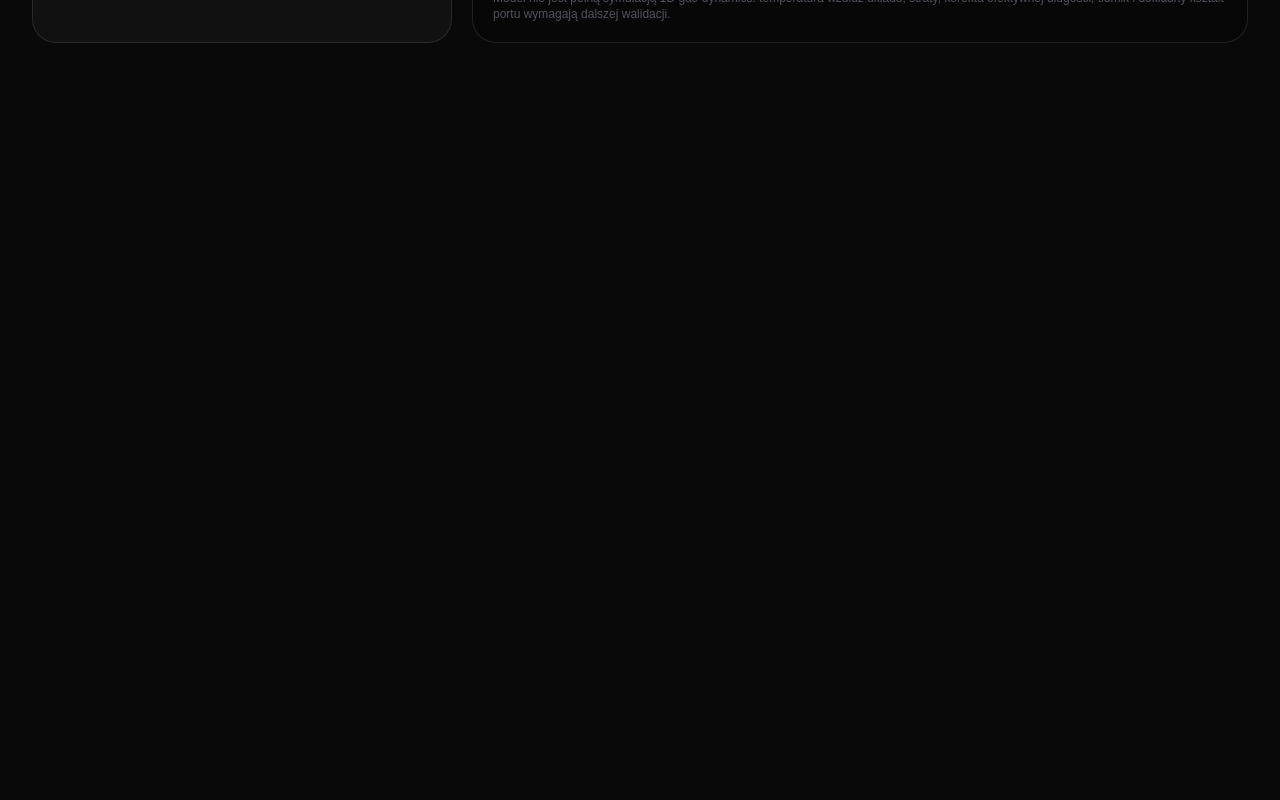
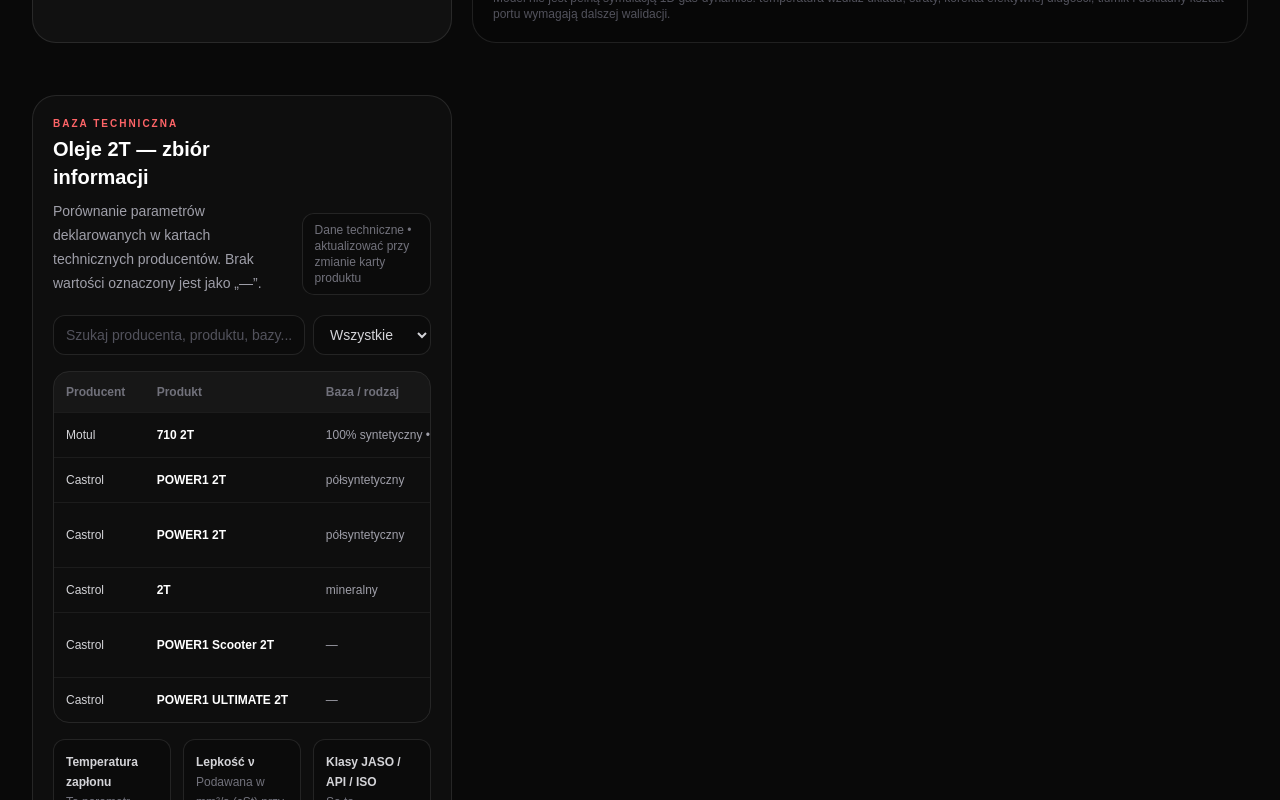
Before and after one commit to maker599/Motohub, a Next.js app: page /narzedzia in a window 1280 px wide. Shown: the part 2220-3020 px from the top of the page. Before the commit the page ends 2283 px from the top, so only its background shows below. Built offline with nearby package versions, Linux system fonts and the light colour scheme; no server answers.

Commit message:
feat: add 2T oil technical information table

```diff
--- a/app/narzedzia/page.tsx
+++ b/app/narzedzia/page.tsx
@@ -287,6 +287,56 @@ export default function ToolsPage(){
      <div className="rounded-3xl border border-white/10 bg-white/[.035] p-5"><h2 className="font-bold">Kontrola</h2><div className="mt-4 space-y-3 text-sm"><div className="flex justify-between"><span className="text-zinc-500">Długość strojenia</span><b>{round(r.tuned)} mm</b></div><div className="flex justify-between"><span className="text-zinc-500">Rura wlotowa</span><b>{round(r.header)} mm</b></div><div className="flex justify-between"><span className="text-zinc-500">Stinger</span><b>Ø {round(r.stinger)} × {round(r.stingerLength)} mm</b></div><div className="flex justify-between"><span className="text-zinc-500">EGT</span><b>{round(i.egt)}°C</b></div></div><div className="mt-5 rounded-2xl border border-red-500/20 bg-red-500/[.06] p-4 text-xs leading-5 text-zinc-300"><b className="text-white">Ważne:</b> to model akustyczny i proporcjonalny punktu startowego. Port timing, temperatura, kształt kanału, króciec, tłumik i straty przepływu zmieniają rzeczywisty wynik.</div></div></div>
     <div className="rounded-3xl border border-white/10 bg-black/20 p-5"><h2 className="font-bold">Model i założenia</h2><p className="mt-2 text-sm leading-6 text-zinc-400">Długość akustyczna jest tu traktowana jako model orientacyjny. Rzeczywista długość strojenia zależy m.in. od temperatury wzdłuż wydechu, prędkości dźwięku, korekty efektywnej długości oraz geometrii portu. Rozwinięcia blach są geometrią wykonawczą dla przyjętych wymiarów, ale nie są certyfikowanym projektem silnika.</p><p className="mt-3 text-xs text-zinc-600">Model nie jest pełną symulacją 1D gas-dynamics: temperatura wzdłuż układu, straty, korekta efektywnej długości, tłumik i dokładny kształt portu wymagają dalszej walidacji.</p></div>
    </section>
+
+  <section className="mt-8 rounded-3xl border border-white/10 bg-white/[.025] p-5">
+   <div className="flex flex-col gap-3 md:flex-row md:items-end md:justify-between">
+    <div>
+     <p className="text-[10px] font-bold uppercase tracking-[.2em] text-red-400">Baza techniczna</p>
+     <h2 className="mt-1 text-xl font-bold">Oleje 2T — zbiór informacji</h2>
+     <p className="mt-2 max-w-3xl text-sm leading-6 text-zinc-400">Porównanie parametrów deklarowanych w kartach technicznych producentów. Brak wartości oznaczony jest jako „—”.</p>
+    </div>
+    <div className="rounded-xl border border-white/10 bg-black/20 px-3 py-2 text-xs text-zinc-500">Dane techniczne • aktualizować przy zmianie karty produktu</div>
+   </div>
+   {(() => {
+    type Oil={producer:string;name:string;base:string;jaso:string;api:string;iso:string;v40:string;v100:string;density:string;flash:string;pour:string;tbn:string;notes:string};
+    const oils:Oil[]=[
+     {producer:"Motul",name:"710 2T",base:"100% syntetyczny • ester",jaso:"FD",api:"TC",iso:"L-EGD",v40:"70.2 mm²/s",v100:"10.9 mm²/s",density:"0.877 g/cm³",flash:"116°C",pour:"-57°C",tbn:"2.1",notes:"Wysokowydajnościowy olej 2T; dane z TDS 2025"},
+     {producer:"Castrol",name:"POWER1 2T",base:"półsyntetyczny",jaso:"FD",api:"TC",iso:"L-EGD",v40:"36.1 mm²/s",v100:"6.9 mm²/s",density:"0.862 g/ml",flash:"73°C",pour:"-42°C",tbn:"—",notes:"Clean Burn Formula; wartości typowe z PDS"},
+     {producer:"Castrol",name:"POWER1 2T",base:"półsyntetyczny",jaso:"FD",api:"TC",iso:"L-EGD",v40:"36.14 mm²/s",v100:"25.4 mm²/s",density:"0.862 g/ml",flash:"66°C",pour:"-42°C",tbn:"—",notes:"Osobna karta produktu/rynek — zachowano jako oddzielny wpis źródłowy"},
+     {producer:"Castrol",name:"2T",base:"mineralny",jaso:"FB",api:"—",iso:"—",v40:"92 mm²/s",v100:"10.75 mm²/s",density:"0.8872 g/ml",flash:"235°C",pour:"-12°C",tbn:"0.66",notes:"Mineralny olej 2T; low-ash formulation"},
+     {producer:"Castrol",name:"POWER1 Scooter 2T",base:"—",jaso:"FD",api:"TC+",iso:"L-EGD",v40:"78.6 mm²/s",v100:"9.67 mm²/s",density:"0.890 g/ml",flash:"—",pour:"—",tbn:"—",notes:"Produkt 2T do skuterów; dane zależne od konkretnej karty rynku"},
+     {producer:"Castrol",name:"POWER1 ULTIMATE 2T",base:"—",jaso:"FD",api:"TC",iso:"L-EGD",v40:"—",v100:"—",density:"—",flash:"—",pour:"—",tbn:"—",notes:"Producent deklaruje API TC, ISO-L-EGD i JASO FD"},
+    ];
+    const [q,setQ]=useState("");
+    const [filter,setFilter]=useState("Wszystkie");
+    const filters=["Wszystkie","JASO FD","JASO FC","JASO FB","ISO-L-EGD","API TC"];
+    const ok=(o:Oil)=>filter==="Wszystkie"||filter==="JASO "+o.jaso||(filter==="ISO-L-EGD"&&o.iso==="L-EGD")||(filter==="API TC"&&o.api.includes("TC"));
+    const shown=oils.filter(o=>ok(o)&&(o.producer+" "+o.name+" "+o.base+" "+o.notes).toLowerCase().includes(q.toLowerCase()));
+    return <div className="mt-5">
+     <div className="mb-4 flex flex-col gap-2 md:flex-row">
+      <input value={q} onChange={e=>setQ(e.target.value)} placeholder="Szukaj producenta, produktu, bazy..." className="h-10 flex-1 rounded-xl border border-white/10 bg-black/20 px-3 text-sm text-zinc-200 outline-none placeholder:text-zinc-600 focus:border-red-500/40"/>
+      <select value={filter} onChange={e=>setFilter(e.target.value)} className="h-10 rounded-xl border border-white/10 bg-black/20 px-3 text-sm text-zinc-300 outline-none">{filters.map(f=><option key={f}>{f}</option>)}</select>
+     </div>
+     <div className="overflow-x-auto rounded-2xl border border-white/10">
+      <table className="min-w-[1500px] w-full text-left text-xs">
+       <thead className="bg-white/[.04] text-zinc-500"><tr>
+        {["Producent","Produkt","Baza / rodzaj","JASO","API","ISO","ν 40°C","ν 100°C","Gęstość","Temp. zapłonu","Temp. płynięcia","TBN","Uwagi"].map(h=><th key={h} className="px-3 py-3">{h}</th>)}
+       </tr></thead>
+       <tbody>{shown.map((o,n)=><tr key={o.producer+o.name+n} className="border-t border-white/[.06] hover:bg-white/[.025]">
+        <td className="px-3 py-3 font-medium text-zinc-300">{o.producer}</td><td className="px-3 py-3 font-bold text-white">{o.name}</td><td className="px-3 py-3 text-zinc-400">{o.base}</td>
+        <td className="px-3 py-3">{o.jaso==="FD"?<span className="rounded-md bg-red-500/10 px-2 py-1 text-red-300">FD</span>:o.jaso}</td>
+        <td className="px-3 py-3 text-zinc-300">{o.api}</td><td className="px-3 py-3 text-zinc-300">{o.iso}</td><td className="px-3 py-3 text-zinc-400">{o.v40}</td><td className="px-3 py-3 text-zinc-400">{o.v100}</td><td className="px-3 py-3 text-zinc-400">{o.density}</td><td className="px-3 py-3 text-zinc-400">{o.flash}</td><td className="px-3 py-3 text-zinc-400">{o.pour}</td><td className="px-3 py-3 text-zinc-400">{o.tbn}</td><td className="max-w-[280px] px-3 py-3 leading-5 text-zinc-500">{o.notes}</td>
+       </tr>)}{shown.length===0&&<tr><td colSpan={13} className="px-4 py-10 text-center text-zinc-600">Brak wyników.</td></tr>}</tbody>
+      </table>
+     </div>
+     <div className="mt-4 grid gap-3 md:grid-cols-3">
+      <div className="rounded-xl border border-white/10 bg-black/15 p-3 text-xs leading-5 text-zinc-500"><b className="text-zinc-300">Temperatura zapłonu</b><br/>To parametr laboratoryjny określający temperaturę, przy której pary mogą się zapalić. Nie jest temperaturą spalania w cylindrze.</div>
+      <div className="rounded-xl border border-white/10 bg-black/15 p-3 text-xs leading-5 text-zinc-500"><b className="text-zinc-300">Lepkość ν</b><br/>Podawana w mm²/s (cSt) przy konkretnej temperaturze. Wartości z różnych kart należy porównywać razem z metodą badania.</div>
+      <div className="rounded-xl border border-white/10 bg-black/15 p-3 text-xs leading-5 text-zinc-500"><b className="text-zinc-300">Klasy JASO / API / ISO</b><br/>Są to klasyfikacje i wymagania jakościowe. Nie są pojedynczym wskaźnikiem „lepszości” produktu.</div>
+     </div>
+    </div>;
+   })()}
+  </section>
   </div>
  </div></main>;
 }
```
